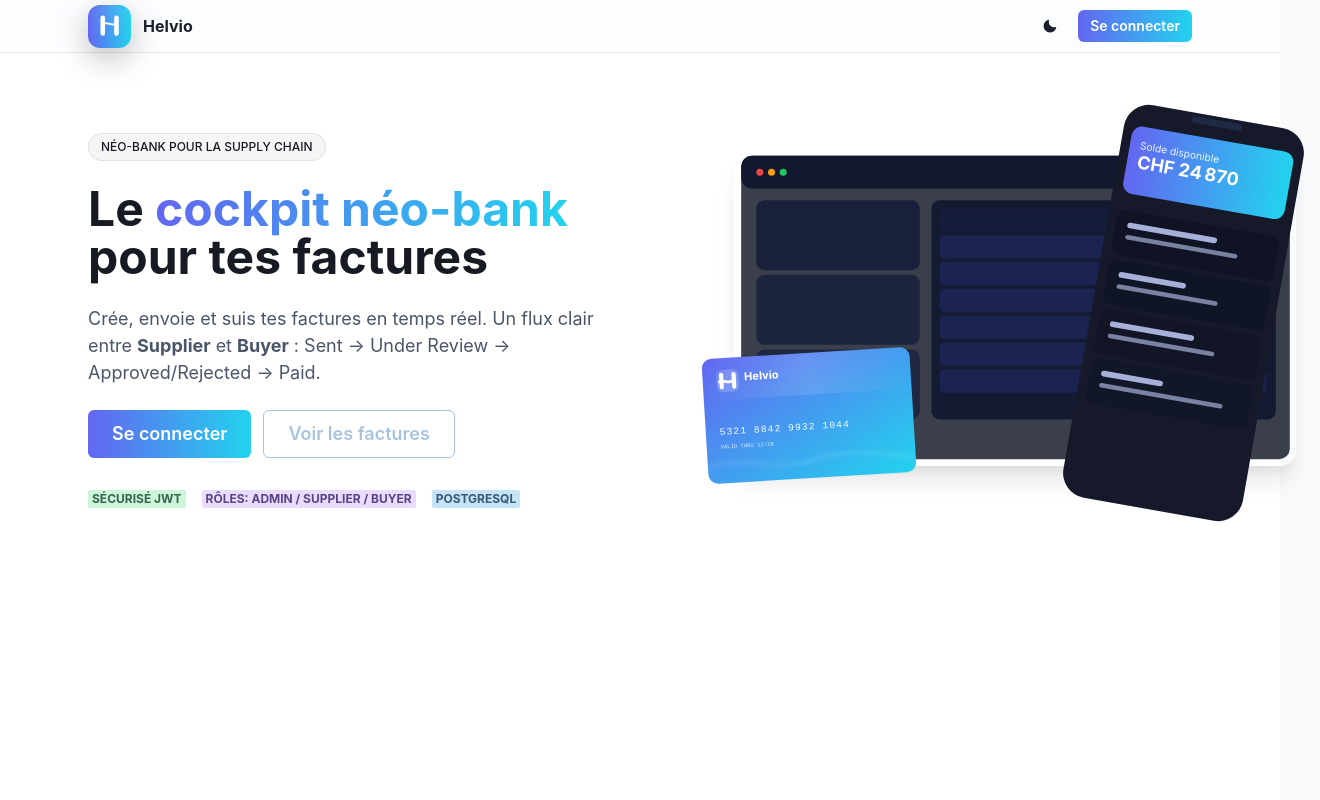
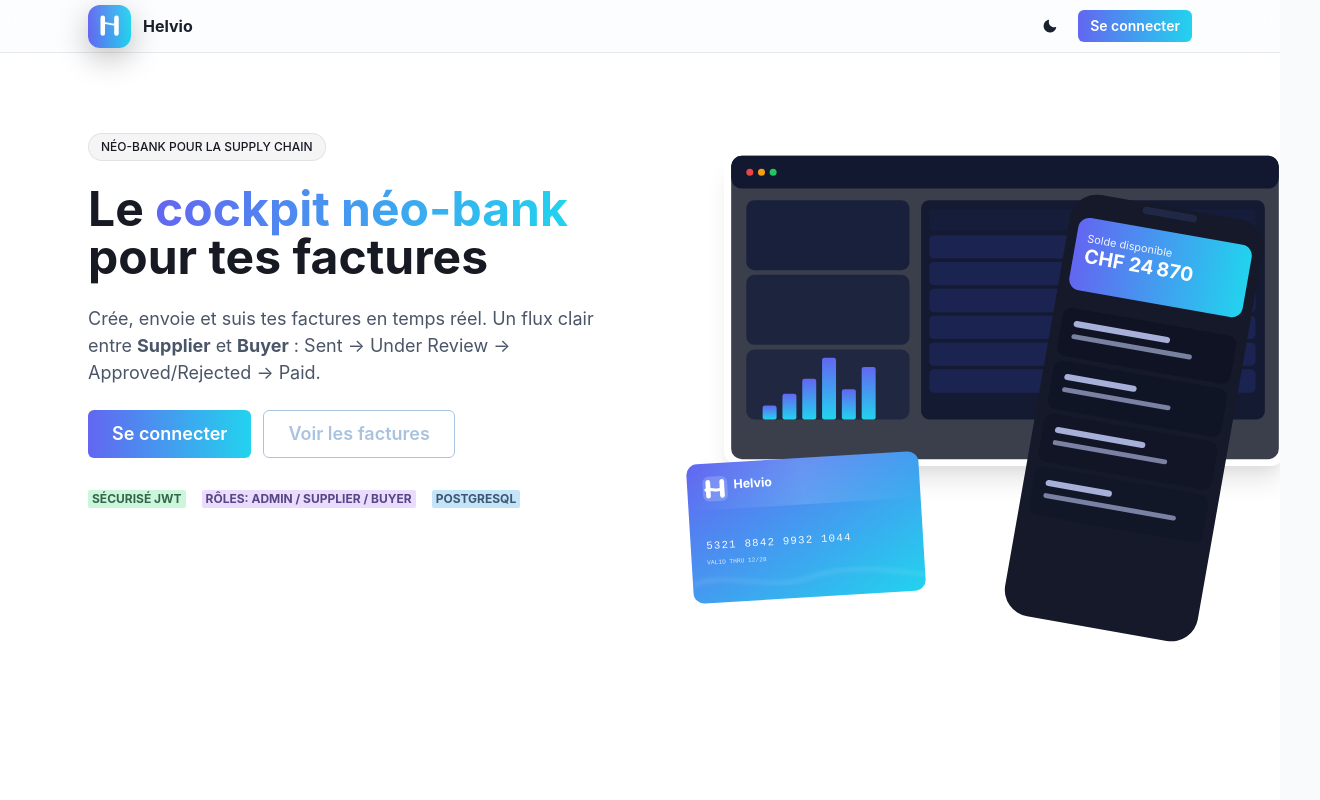
Before and after one commit to Krys03/helvio-site, a React (Vite) app: page / in a window 1280 px wide. Shown: the top 800 px of the page, 1320 px wide, since content can reach past the window. Built offline with nearby package versions, Linux system fonts and the light colour scheme; no server answers.

Commit message:
Resposive update

```diff
--- a/src/pages/Landing.jsx
+++ b/src/pages/Landing.jsx
@@ -11,7 +11,7 @@
   Badge,
   Image,
   useColorModeValue,
-  useBreakpointValue, // ⬅️ ajouté pour le responsive fin
+  useBreakpointValue,
 } from "@chakra-ui/react";
 import { Link as RouterLink } from "react-router-dom";
 import { useAuth } from "../auth/useAuth";
@@ -31,31 +31,87 @@
   const featuresBg = useColorModeValue("gray.50", "gray.900");
   const thinWhite = useColorModeValue("whiteAlpha.900", "whiteAlpha.600"); // bord 1px net
 
-  // ======= Responsive uniquement (même design) =======
-  const visualMinH = useBreakpointValue({ base: "440px", md: "580px" });
+  // ===== Responsive (plus de breakpoints, pas de changement visuel voulu) =====
+  const visualMinH = useBreakpointValue({
+    base: "460px",
+    sm: "520px",
+    md: "600px",
+    lg: "640px",
+    xl: "700px",
+    "2xl": "760px",
+  });
 
+  // Largeur dashboard
   const dashWidth = useBreakpointValue({
-    base: "82vw",
-    sm: "500px",
-    md: "520px",
+    base: "min(88vw, 520px)",
+    sm: "min(86vw, 560px)",
+    md: "540px",
     lg: "560px",
+    xl: "600px",
+    "2xl": "680px",
   });
   const dashTop = useBreakpointValue({ base: "6px", md: "16px" });
-  const dashLeft = useBreakpointValue({ base: "50%", md: "12%" });
+  const dashLeft = useBreakpointValue({ base: "50%", md: "10%" });
   const dashTransform = useBreakpointValue({ base: "translateX(-50%)", md: "none" });
 
-  const cardWidth = useBreakpointValue({ base: "182px", sm: "222px" });
-  const cardBottom = useBreakpointValue({ base: "138px", md: "228px" });
-  const cardLeft = useBreakpointValue({ base: "14%", md: "5%" });
+  // Carte (gauche)
+  const cardWidth = useBreakpointValue({
+    base: "clamp(168px, 44vw, 220px)",
+    sm: "clamp(182px, 38vw, 230px)",
+    md: "230px",
+    lg: "238px",
+    xl: "248px",
+    "2xl": "260px",
+  });
+  const cardBottom = useBreakpointValue({
+    base: "120px",
+    sm: "138px",
+    md: "200px",
+    lg: "220px",
+    xl: "228px",
+    "2xl": "236px",
+  });
+  const cardLeft = useBreakpointValue({
+    base: "8%",
+    sm: "10%",
+    md: "4%",
+    lg: "3%",
+    xl: "2%",
+    "2xl": "1%",
+  });
   const cardRotate = "-3.5deg";
 
-  const phoneWidth = useBreakpointValue({ base: "175px", sm: "205px" });
-  const phoneBottom = useBreakpointValue({ base: "150px", md: "195px" });
-  const phoneRight = useBreakpointValue({ base: "20%", md: "-18%" });
+  // Téléphone (droite)
+  const phoneWidth = useBreakpointValue({
+    base: "clamp(164px, 42vw, 205px)",
+    sm: "205px",
+    md: "208px",
+    lg: "214px",
+    xl: "220px",
+    "2xl": "230px",
+  });
+  const phoneBottom = useBreakpointValue({
+    base: "118px",
+    sm: "130px",
+    md: "160px",
+    lg: "180px",
+    xl: "195px",
+    "2xl": "205px",
+  });
+  // ⚠️ Pas de négatif sur petits écrans pour éviter le scroll, léger négatif seulement dès lg+
+  const phoneRight = useBreakpointValue({
+    base: "6%",
+    sm: "8%",
+    md: "4%",
+    lg: "-6%",
+    xl: "-10%",
+    "2xl": "-12%",
+  });
   const phoneRotate = "10deg";
 
   return (
-    <Box as="main">
+    // overflowX hidden = on coupe tout débordement (élimine le scroll latéral)
+    <Box as="main" overflowX="hidden">
       {/* ===== HERO (fond blanc) ===== */}
       <Box
         as="section"
@@ -99,7 +155,13 @@
               </Text>
 
               <HStack spacing={3} flexWrap="wrap">
-                <Button as={RouterLink} to={ctaHref} size="lg" bgGradient="linear(to-r, #6366F1, #22D3EE)" color="white">
+                <Button
+                  as={RouterLink}
+                  to={ctaHref}
+                  size="lg"
+                  bgGradient="linear(to-r, #6366F1, #22D3EE)"
+                  color="white"
+                >
                   {ctaLabel}
                 </Button>
                 <Button
@@ -134,7 +196,7 @@
                 overflow="hidden"
                 shadow="xl"
                 border="1px solid"
-                borderColor={thinWhite}   // ✅ liseré 1px collé (inchangé)
+                borderColor={thinWhite}   // ✅ liseré 1px collé
                 zIndex={2}
                 pointerEvents="none"
               >
@@ -149,17 +211,17 @@
                 />
               </Box>
 
-              {/* Carte à gauche — chevauchement franc sur le coin bas-gauche */}
+              {/* Carte à gauche — chevauchement */}
               <Box
                 position="absolute"
-                bottom={cardBottom}         // ⬅️ responsive
-                left={cardLeft}             // ⬅️ responsive
+                bottom={cardBottom}
+                left={cardLeft}
                 transform={`rotate(${cardRotate})`}
                 rounded="2xl"
                 overflow="hidden"
                 //shadow="lg"
                 //border="1px solid"
-                //borderColor={thinWhite}   // ✅ inchangé (toujours commenté)
+                //borderColor={thinWhite}
                 zIndex={3}
                 pointerEvents="none"
               >
@@ -167,23 +229,23 @@
                   src={helvioCardGlacier}
                   alt="Carte Helvio glacier"
                   objectFit="cover"
-                  w={cardWidth}             // ⬅️ responsive
+                  w={cardWidth}
                   loading="lazy"
                   draggable={false}
                 />
               </Box>
 
-              {/* Téléphone à droite — chevauchement sur le coin bas-droit */}
+              {/* Téléphone à droite — chevauchement */}
               <Box
                 position="absolute"
-                bottom={phoneBottom}        // ⬅️ responsive
-                right={phoneRight}          // ⬅️ responsive
+                bottom={phoneBottom}
+                right={phoneRight}
                 transform={`rotate(${phoneRotate})`}
                 rounded="2xl"
                 overflow="hidden"
                 //shadow="lg"
                 //border="1px solid"
-                //borderColor={thinWhite}   // ✅ inchangé (toujours commenté)
+                //borderColor={thinWhite}
                 zIndex={3}
                 pointerEvents="none"
               >
@@ -191,7 +253,7 @@
                   src={helvioPhone}
                   alt="Mobile Helvio"
                   objectFit="cover"
-                  w={phoneWidth}            // ⬅️ responsive
+                  w={phoneWidth}
                   loading="lazy"
                   draggable={false}
                 />
```
